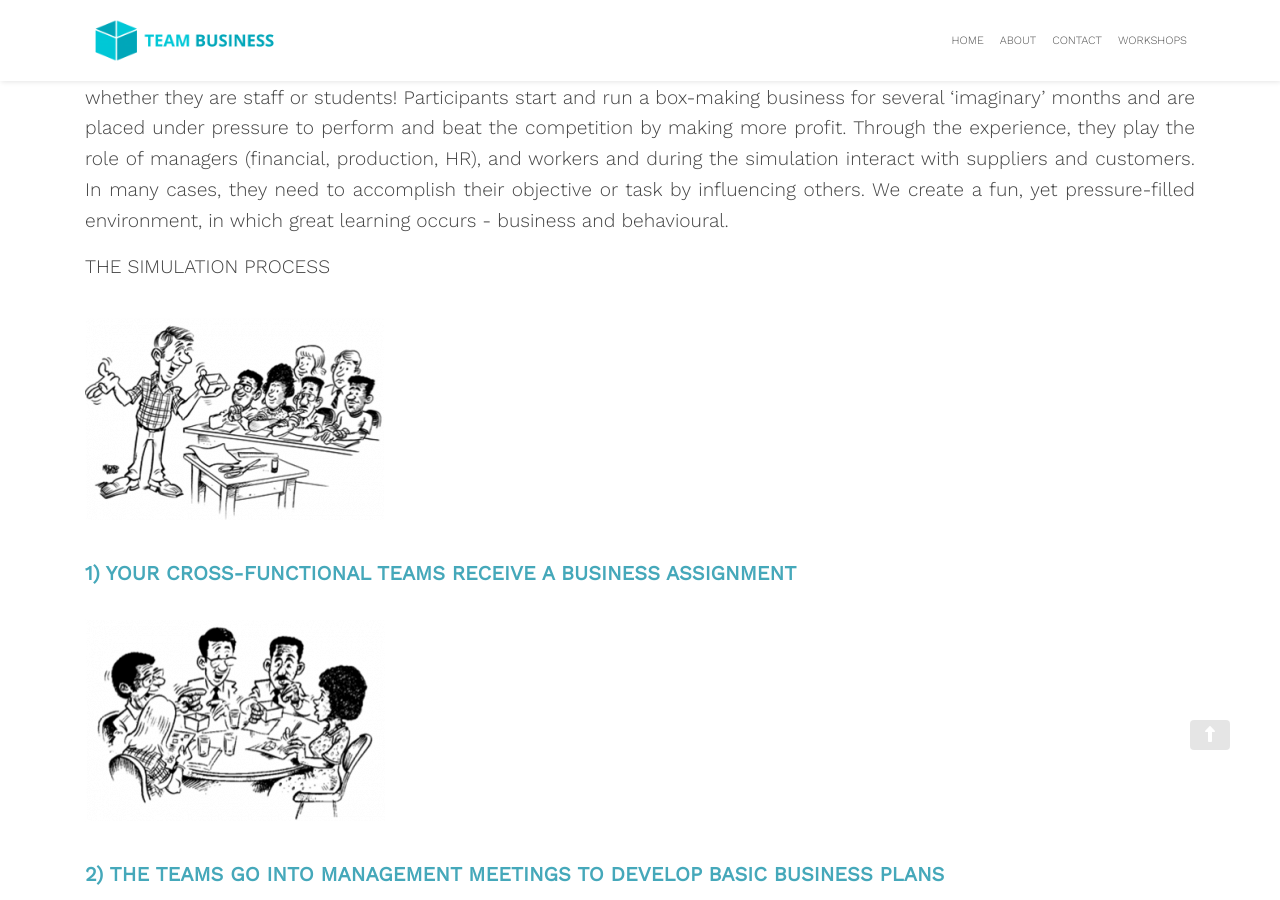
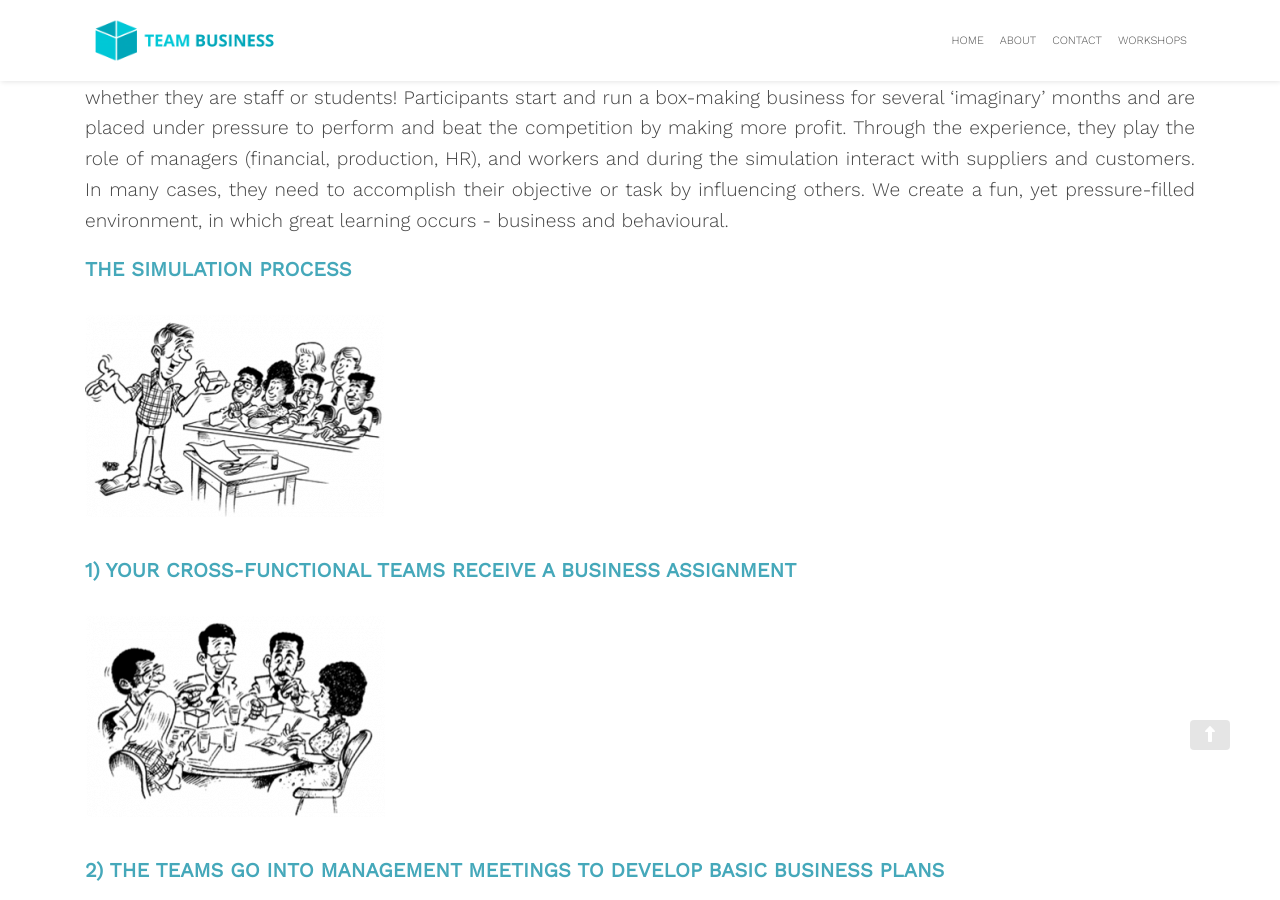
Before and after one commit to zac-heisey/team-business, a Jekyll site: the page built from _pages/box.md, in a window 1280 px wide and 900 px high, scrolled down 841 px. Built offline with Jekyll 4.4.1, drawn with Linux system fonts in a browser that asks for light colours; nearby versions of some CDN libraries.

Commit message:
Update from Forestry.io Lara Azzam updated _pages/box.md

```diff
--- a/_pages/box.md
+++ b/_pages/box.md
@@ -14,7 +14,7 @@ intro-2: Transform your people from thinking like an ‘employee’ to thinking
 ---
 The BOX workshop uses a hands-on, experiential simulation as a tool to improve your people's business decision making, whether they are staff or students! Participants start and run a box-making business for several 'imaginary' months and are placed under pressure to perform and beat the competition by making more profit. Through the experience, they play the role of managers (financial, production, HR), and workers and during the simulation interact with suppliers and customers.  In many cases, they need to accomplish their objective or task by influencing others. We create a fun, yet pressure-filled environment, in which great learning occurs - business and behavioural.
 
-THE SIMULATION PROCESS
+### **THE SIMULATION PROCESS**
 
 ![box program step 1](/assets/images/box-1.png "BOX Program Step 1")
 
```
